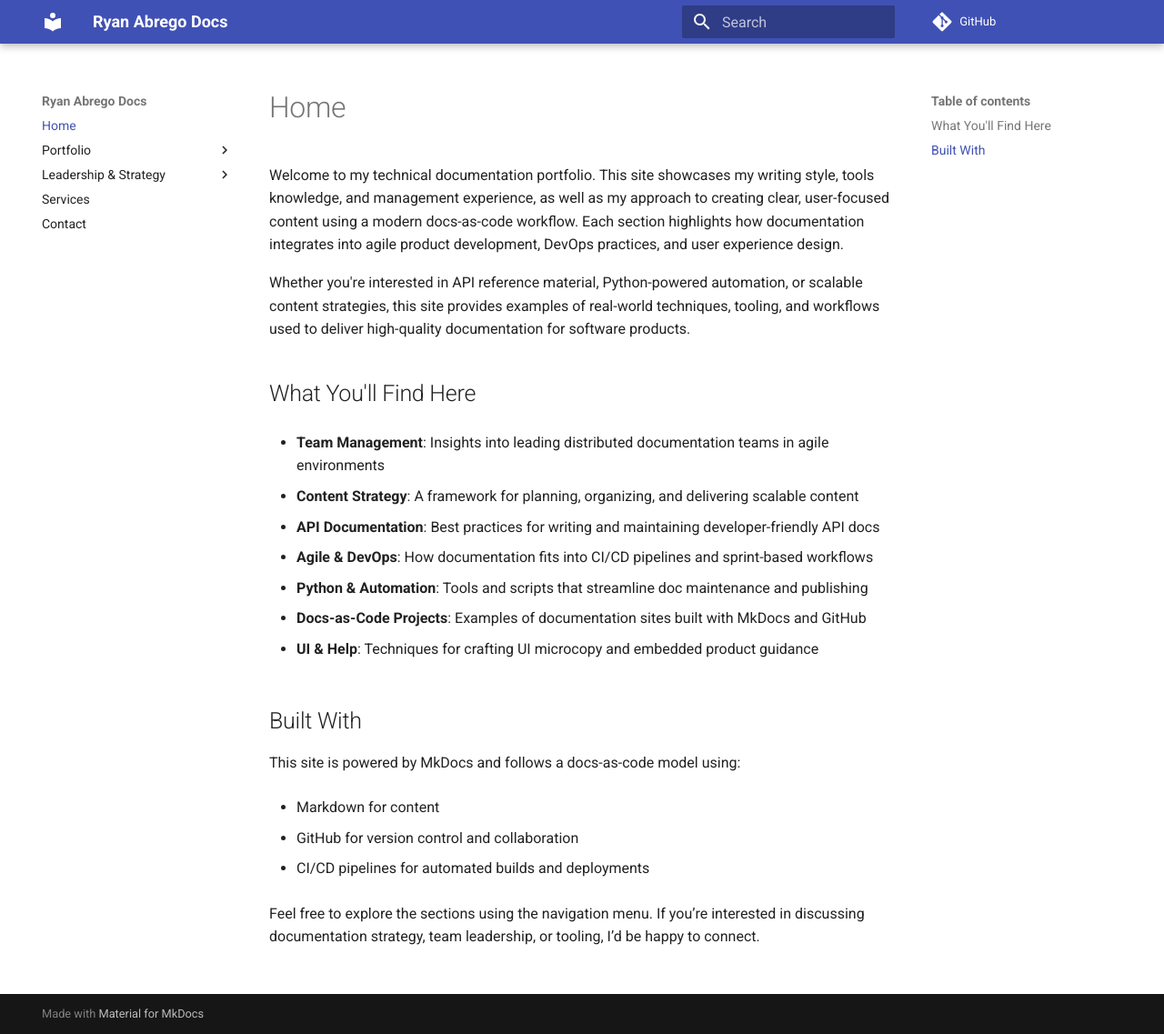
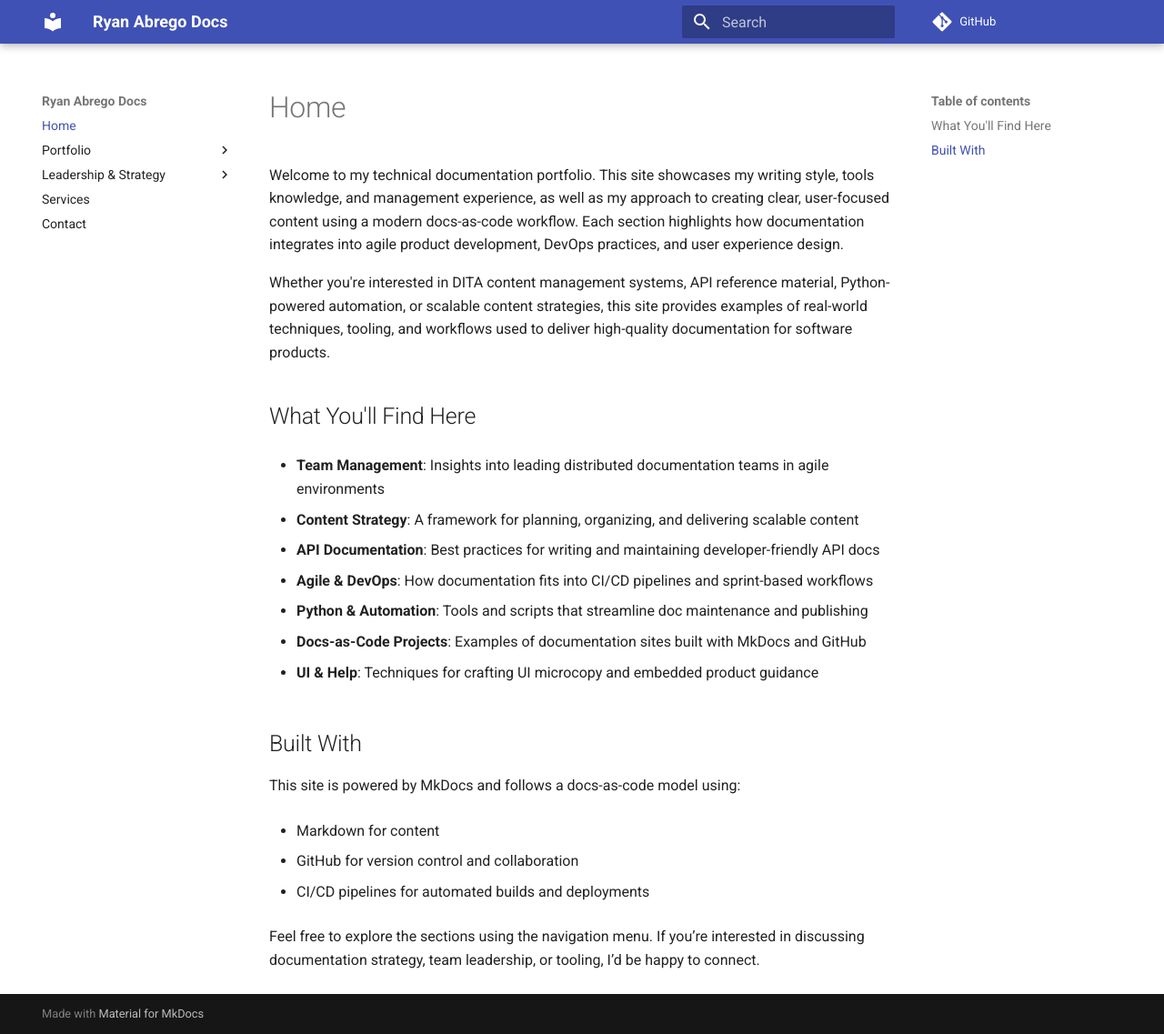
Before and after one commit to ryanabrego/MkDocs, an MkDocs documentation site: the page built from docs/index.md, in a window 1280 px wide and 1137 px high. Shown: the whole window at 91% size. Built offline with MkDocs 1.6.1 and Material for MkDocs 9.7.7, drawn with Linux system fonts in a browser that asks for light colours; comment, search, counter and statistics services are not loaded.

Commit message:
Update index.md

```diff
--- a/docs/index.md
+++ b/docs/index.md
@@ -1,6 +1,6 @@
 Welcome to my technical documentation portfolio. This site showcases my writing style, tools knowledge, and management experience, as well as my approach to creating clear, user-focused content using a modern docs-as-code workflow. Each section highlights how documentation integrates into agile product development, DevOps practices, and user experience design.
 
-Whether you're interested in API reference material, Python-powered automation, or scalable content strategies, this site provides examples of real-world techniques, tooling, and workflows used to deliver high-quality documentation for software products.
+Whether you're interested in DITA content management systems, API reference material, Python-powered automation, or scalable content strategies, this site provides examples of real-world techniques, tooling, and workflows used to deliver high-quality documentation for software products.
 
 ## What You'll Find Here
 * **Team Management**: Insights into leading distributed documentation teams in agile environments
```
